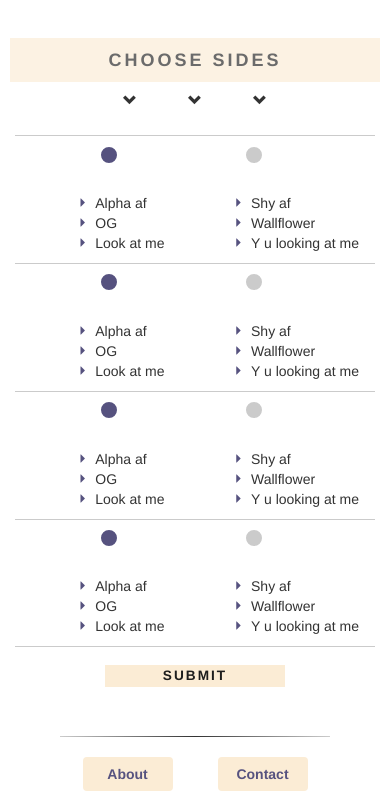
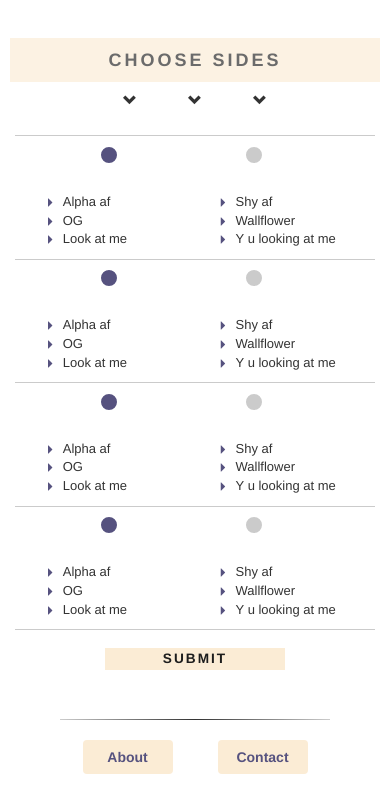
Before and after one commit to JurajMarkesic2/ReccSite, a Django app: page / in a window 390 px wide, after a click on "TAKE THE TEST". Shown: the part 238-1034 px from the top of the page. After the commit the page ends 1012 px from the top, so only its background shows below. Run offline with Django 3.2, Linux system fonts and the light colour scheme; some libraries are stand-ins or nearby versions.

Commit message:
mobile desc fix

```diff
--- a/mysite/general/static/general/css/custom.css
+++ b/mysite/general/static/general/css/custom.css
@@ -188,16 +188,17 @@ input[type='radio']:checked:after {
 		display: block;
 		position: relative;
 		right: 15%;
+        font-size: 13px;
 	}
 
 	.leftDesc {
 		position: relative;
-		left: 1%;
+		left: -10%;
 	}
 
 	.rightDesc {
 		position: relative;
-		right: 0%;
+		left: 5%;
 	}
 }
 
```
